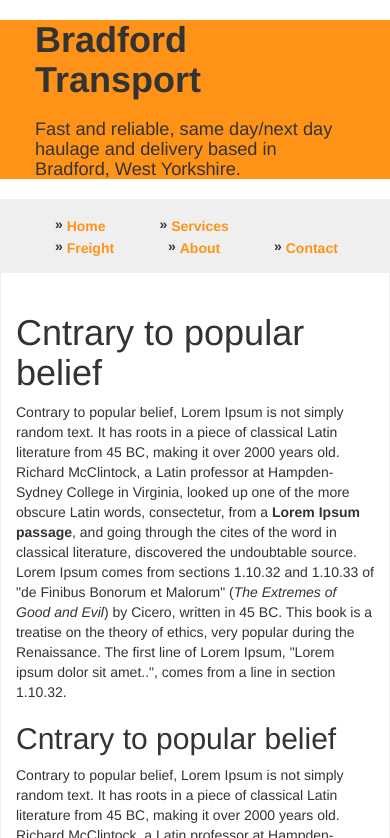
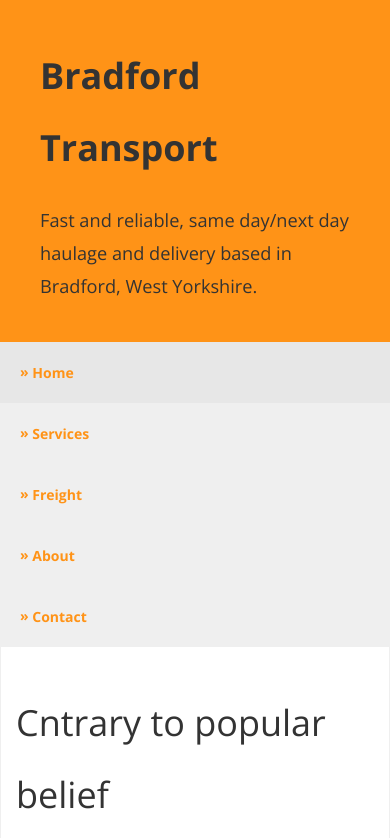
Before and after one commit to shubzinator/bradford-transport, a plain HTML site: page index.html in a window 390 px wide. Shown: the top 838 px of the page. Drawn offline with nearby package versions, Linux system fonts and the light colour scheme.

Commit message:
Improved responsiveness, menu and added font

```diff
--- a/index.html
+++ b/index.html
@@ -17,7 +17,7 @@
     <div class="container">
         <header>
             <div class="row">
-                <div class="col-md-6 branding">
+                <div class="col-md-12 branding">
                     <h1 class="heading">Bradford Transport</h1>
                     <h2 class="subtitle">Fast and reliable, same day/next day haulage and delivery based in Bradford, West Yorkshire.</h2>
                 </div>
@@ -26,11 +26,11 @@
             <div class="row">
                 <nav class="col-md-12">
                     <ul>
-                        <li><a href="index.html">Home</a></li>
-                        <li><a href="#">Services</a></li>
-                        <li><a href="#">Freight</a></li>
-                        <li><a href="#">About</a></li>
-                        <li><a href="#">Contact</a></li>
+                        <a href="index.html"><li class="active">Home</li></a>
+                        <a href="#"><li>Services</li></a>
+                        <a href="#"><li>Freight</li></a>
+                        <a href="#"><li>About</li></a>
+                        <a href="#"><li>Contact</li></a>
                     </ul>
                 </nav>
             </div>
@@ -85,7 +85,7 @@
 
         <footer class="row">
             <div class="col-md-12">
-                <p>Bradford Transport 2014.</p>
+                <p><strong>Bradford Transport 2014.</strong></p>
             </div>
         </footer>
     </div>
--- a/sass/styles.scss
+++ b/sass/styles.scss
@@ -1,11 +1,34 @@
+@import url(http://fonts.googleapis.com/css?family=Open+Sans:400,700);
+
 $brand-primary: #ff9317;
 $brand-secondary: #efefef;
+$menu-list-icon: "\0BB \020";
 
 @import "bootstrap-compass";
 @import "bootstrap-variables";
 @import "bootstrap";
 
 $marginPadding: 20px;
+
+body {
+  font-family: 'Open Sans', sans-serif;
+
+  p {
+    line-height: 1.6em;
+  }
+
+  h1 {
+    line-height: 2em;
+  }
+
+  h2 {
+    line-height: 1.8em;
+  }
+
+  h3 {
+    line-height: 1.5em;
+  }
+}
 
 header {
   .branding {
@@ -24,28 +47,31 @@ header {
 
   nav {
     background: $brand-secondary;
-    padding: 15px;
+    padding: 0 !important;
 
     ul {
-      margin: 0px;
-
-      li:first-child {
-        margin-left: 0px;
-      }
-
-      li:last-child {
-        margin-right: 0px;
-      }
+      margin: 0;
+      padding: 0;
 
       li {
         display: inline-block;
         font-weight: bold;
-        margin-right: 50px;
+        background: $brand-secondary;
+        padding: $marginPadding;
+        margin: 0;
       }
 
       li:before {
-        content: "\0BB \020";
+        content: $menu-list-icon;
         vertical-align: text-bottom;
+      }
+
+      li:hover {
+        background: darken($brand-secondary, 3%);
+      }
+
+      li.active {
+        background: darken($brand-secondary, 3%);
       }
     }
   }
@@ -69,6 +95,25 @@ footer {
   color: $brand-primary;
 
   p {
-    margin: 0px;
+    margin: 0;
   }
 }
+
+/* Medium devices (desktops, 992px and down) */
+@media (max-width: 992px) {
+  .branding {
+    margin: 0;
+    padding: $marginPadding;
+  }
+
+  nav {
+    ul {
+      margin: 0;
+    }
+
+    li {
+      display: block;
+      width: 100%;
+    }
+  }
+}
```
Also changed, not shown: css/styles.css.
